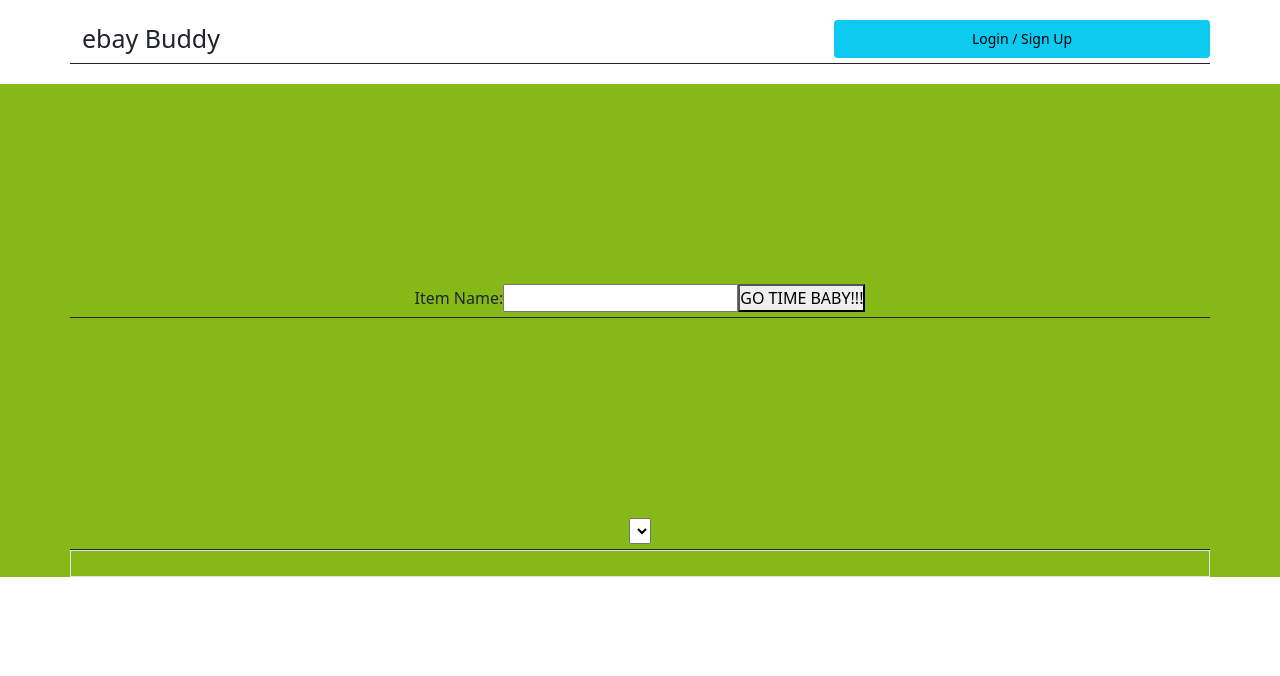
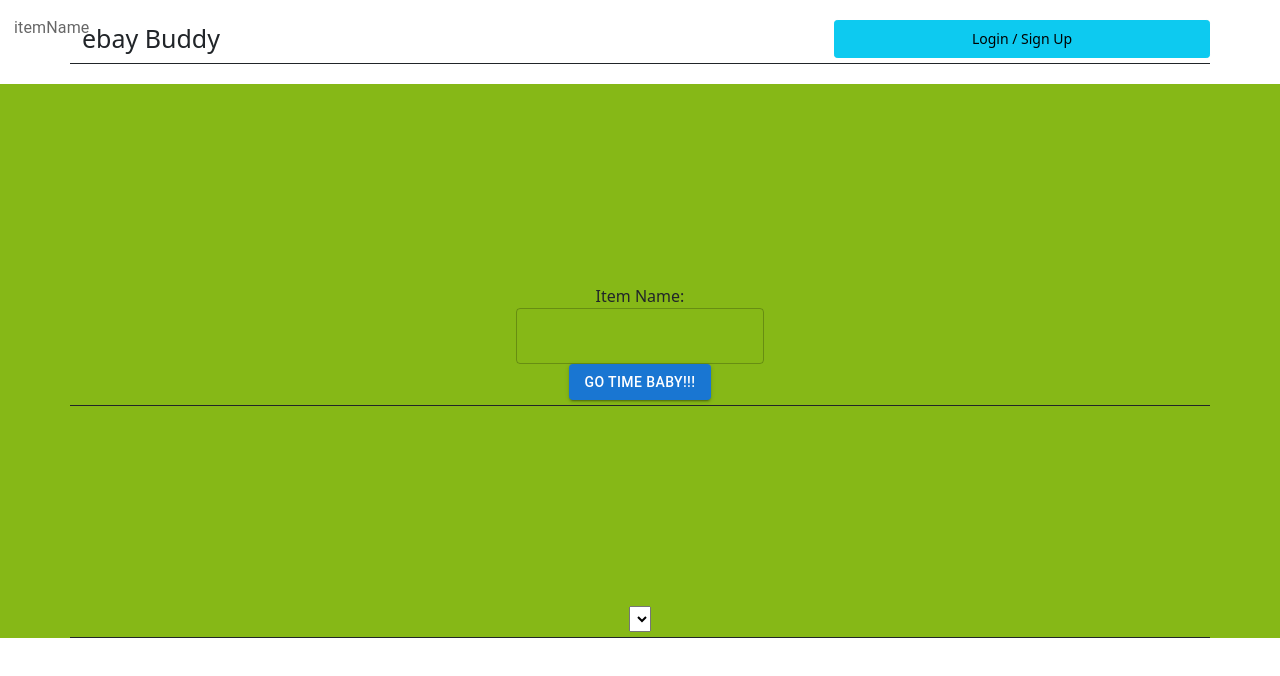
Before and after one commit to StarDotJPG/ebay-buddy, a React (Create React App) app in the folder Develop/client/: page / in a window 1280 px wide. Shown: the top 676 px of the page. Built offline with nearby package versions, Linux system fonts and the light colour scheme.

Commit message:
made search prettier

```diff
--- a/Develop/client/package.json
+++ b/Develop/client/package.json
@@ -3,6 +3,9 @@
   "version": "0.1.0",
   "private": true,
   "dependencies": {
+    "@emotion/react": "^11.9.0",
+    "@emotion/styled": "^11.8.1",
+    "@mui/material": "^5.8.1",
     "@testing-library/jest-dom": "^5.16.4",
     "@testing-library/react": "^13.2.0",
     "@testing-library/user-event": "^13.5.0",
--- a/Develop/client/src/App.js
+++ b/Develop/client/src/App.js
@@ -12,7 +12,7 @@
       <Header />
       <main>
       <Search />
-      <Item/>
+      {/* <Item/> */}
       </main>
     </div>
   );
--- a/Develop/client/src/components/Search.jsx
+++ b/Develop/client/src/components/Search.jsx
@@ -1,8 +1,7 @@
 import React from "react";
 import "../assets/styles/Search.css";
-
-
-
+import TextField from '@mui/material/TextField';
+import Button from '@mui/material/Button';
 
 
 
@@ -10,24 +9,30 @@
 function Search() {
   function itemSearch(event) {
     event.preventDefault();
-    let item = document.getElementById("itemName").value
-    console.log(item)
-}
+    let item = document.getElementById("itemName").value;
+    console.log(item);
+  }
   return (
     <main class="background">
-        <form onSubmit={(event) => {itemSearch(event)}}>
+      <form
+        onSubmit={(event) => {
+          itemSearch(event);
+        }}
+      >
         <div class="text-center container">
-            <label>Item Name:  </label>
-            <input class="" id="itemName" type="text" name="itemName"></input>
-            <button class ="">GO TIME BABY!!!</button>
+          <label>Item Name: </label>
+          <TextField class="" id="itemName" label="itemName" variant="outlined" />
+
+          <Button variant="contained">GO TIME BABY!!!</Button>
+
         </div>
         <div class="drop-down text-center container">
-        <select class="" name="sections" id="sections">
-          <option class="" value="A1"></option>
-        </select>
+          <select class="" name="sections" id="sections">
+            <option class="" value="A1"></option>
+          </select>
         </div>
+      </form>
 
-        </form>
     </main>
   );
 }
```
Also changed, not shown: 1 other file (tests, documents, lock files or other folders).
